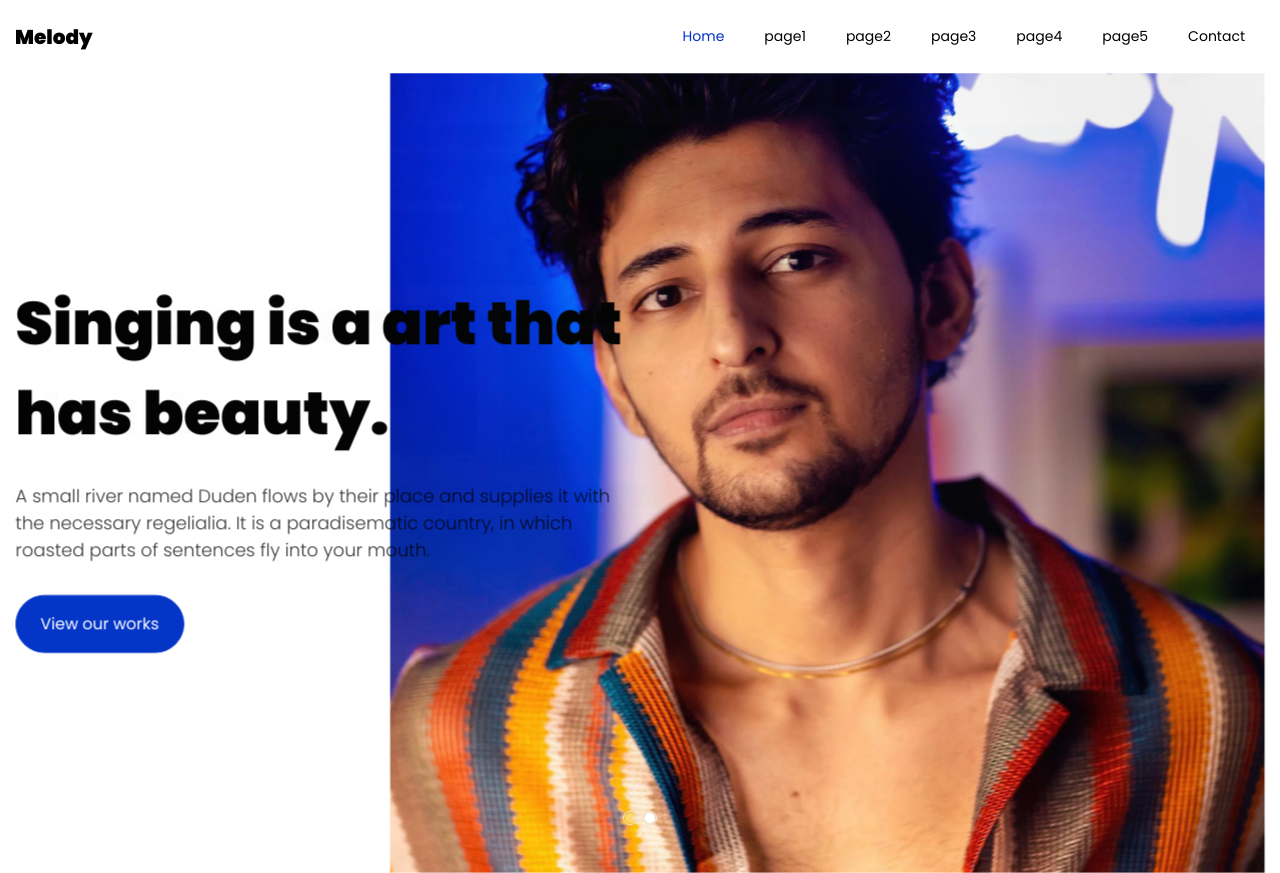
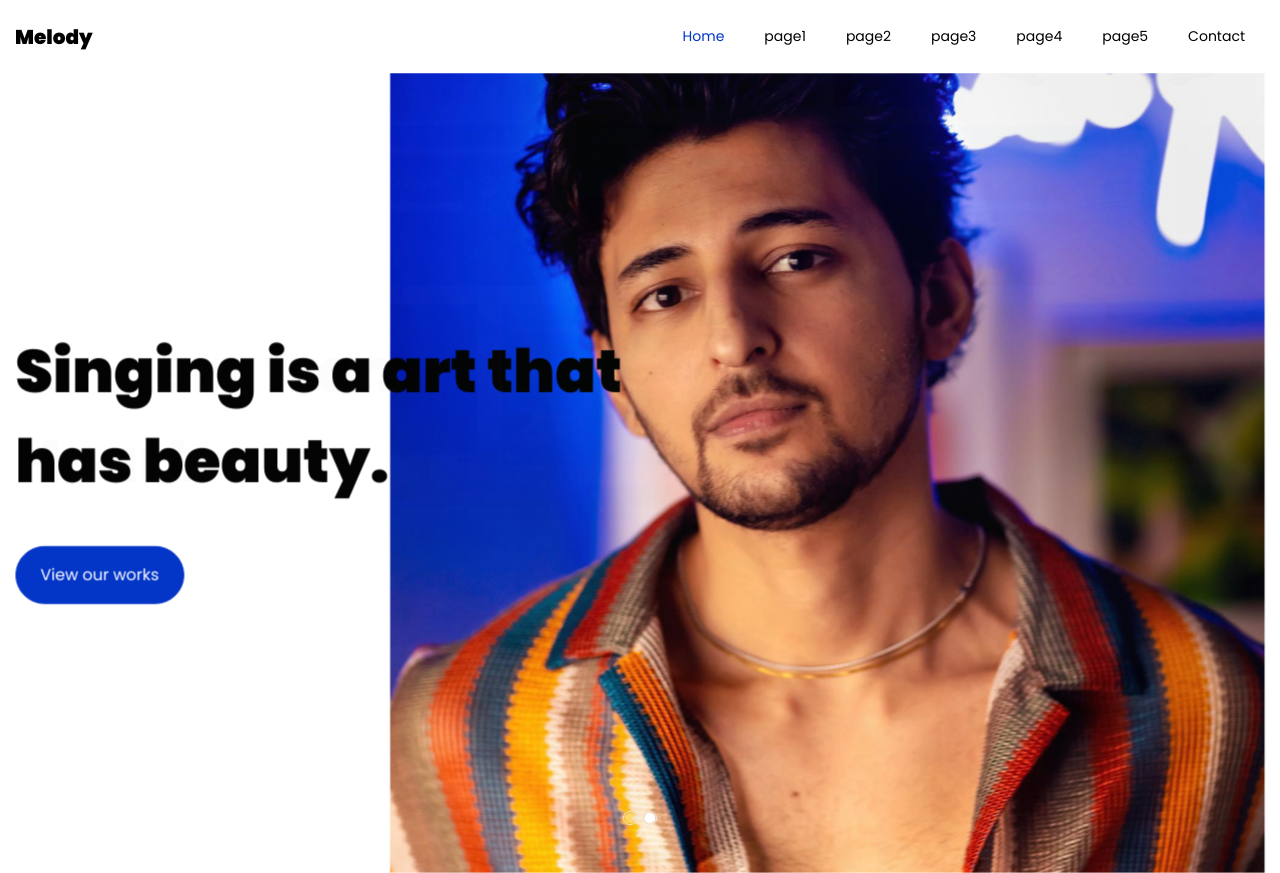
Before and after one commit to manognyaa/takethis, a plain HTML site: page index.html in a window 1280 px wide. Shown: the top 873 px of the page. Drawn offline with Linux system fonts and the light colour scheme; some packages are replaced by stand-ins of ours; no server answers; a web font is replaced by a local one.

Commit message:
Update index.html

```diff
--- a/index.html
+++ b/index.html
@@ -61,7 +61,7 @@
 	          <div class="one-forth d-flex js-fullheight align-items-center ftco-animate" data-scrollax=" properties: { translateY: '70%' }">
 	          	<div class="text">
 		            <h1 class="mb-4">Singers from<br>Heart</h1>
-		            <p>A small river named Duden flows by their place and supplies it with the necessary regelialia. It is a paradisematic country, in which roasted parts of sentences fly into your mouth.</p>
+		            <p></p>
 		            <p><a href="#" class="btn btn-primary px-4 py-3 mt-3">View my works</a></p>
 	            </div>
 	          </div>
@@ -79,7 +79,7 @@
 	          <div class="one-forth d-flex js-fullheight align-items-center ftco-animate" data-scrollax=" properties: { translateY: '70%' }">
 	          	<div class="text">
 		            <h1 class="mb-4">Singing is a art that has beauty.</h1>
-		            <p>A small river named Duden flows by their place and supplies it with the necessary regelialia. It is a paradisematic country, in which roasted parts of sentences fly into your mouth.</p>
+		            <p></p>
 		            <p><a href="#" class="btn btn-primary px-4 py-3 mt-3">View our works</a></p>
 	            </div>
 	          </div>
```
